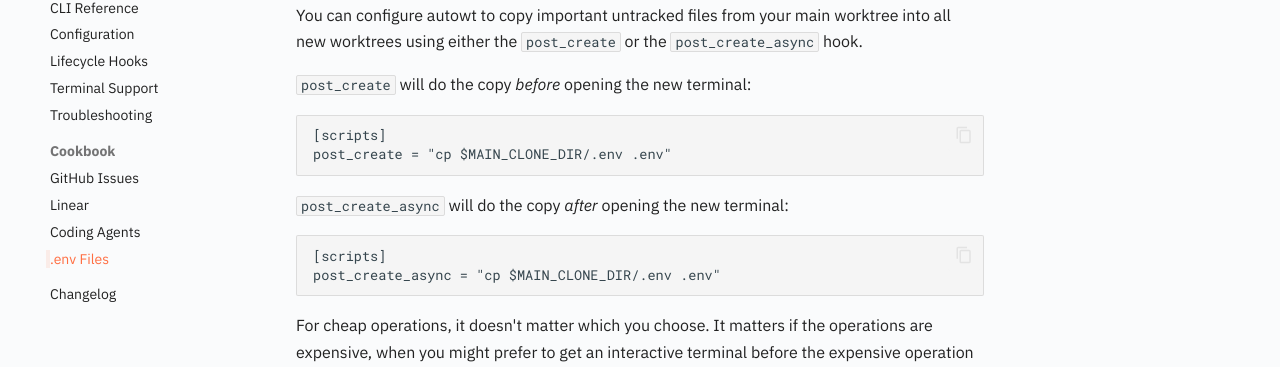
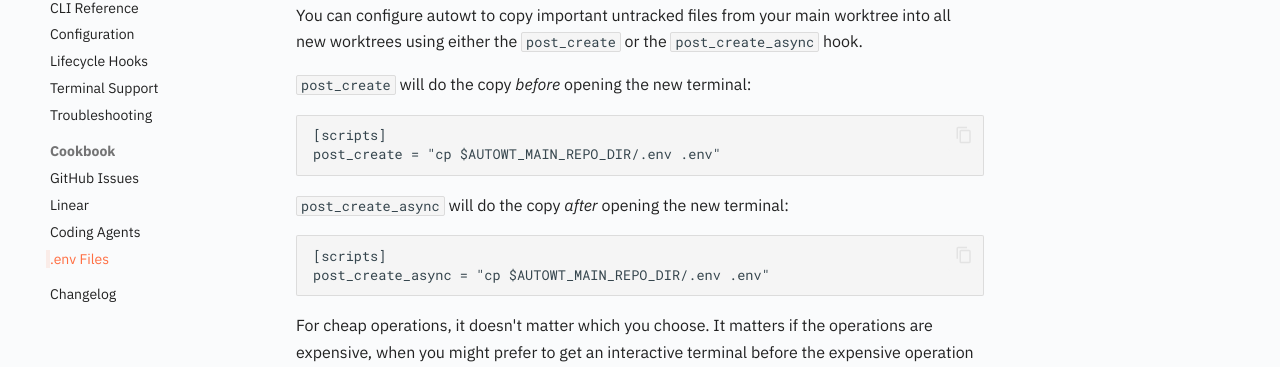
Before and after one commit to irskep/autowt, an MkDocs documentation site: the page built from docs/cookbook/env.md, in a window 1280 px wide. Shown: the part 220-587 px from the top of the page. Built offline with MkDocs 1.6.1 and Material for MkDocs 9.7.7, drawn with Linux system fonts in a browser that asks for light colours; comment, search, counter and statistics services are not loaded; the version menu is left out.

Commit message:
Fix incorrect env var in docs

````diff
--- a/docs/cookbook/env.md
+++ b/docs/cookbook/env.md
@@ -6,14 +6,14 @@ You can configure autowt to copy important untracked files from your main worktr
 
 ```toml
 [scripts]
-post_create = "cp $MAIN_CLONE_DIR/.env .env"
+post_create = "cp $AUTOWT_MAIN_REPO_DIR/.env .env"
 ```
 
 `post_create_async` will do the copy _after_ opening the new terminal:
 
 ```toml
 [scripts]
-post_create_async = "cp $MAIN_CLONE_DIR/.env .env"
+post_create_async = "cp $AUTOWT_MAIN_REPO_DIR/.env .env"
 ```
 
 For cheap operations, it doesn't matter which you choose. It matters if the operations are expensive, when you might prefer to get an interactive terminal before the expensive operation is over. Copying `.env` files is typically cheap.
````
